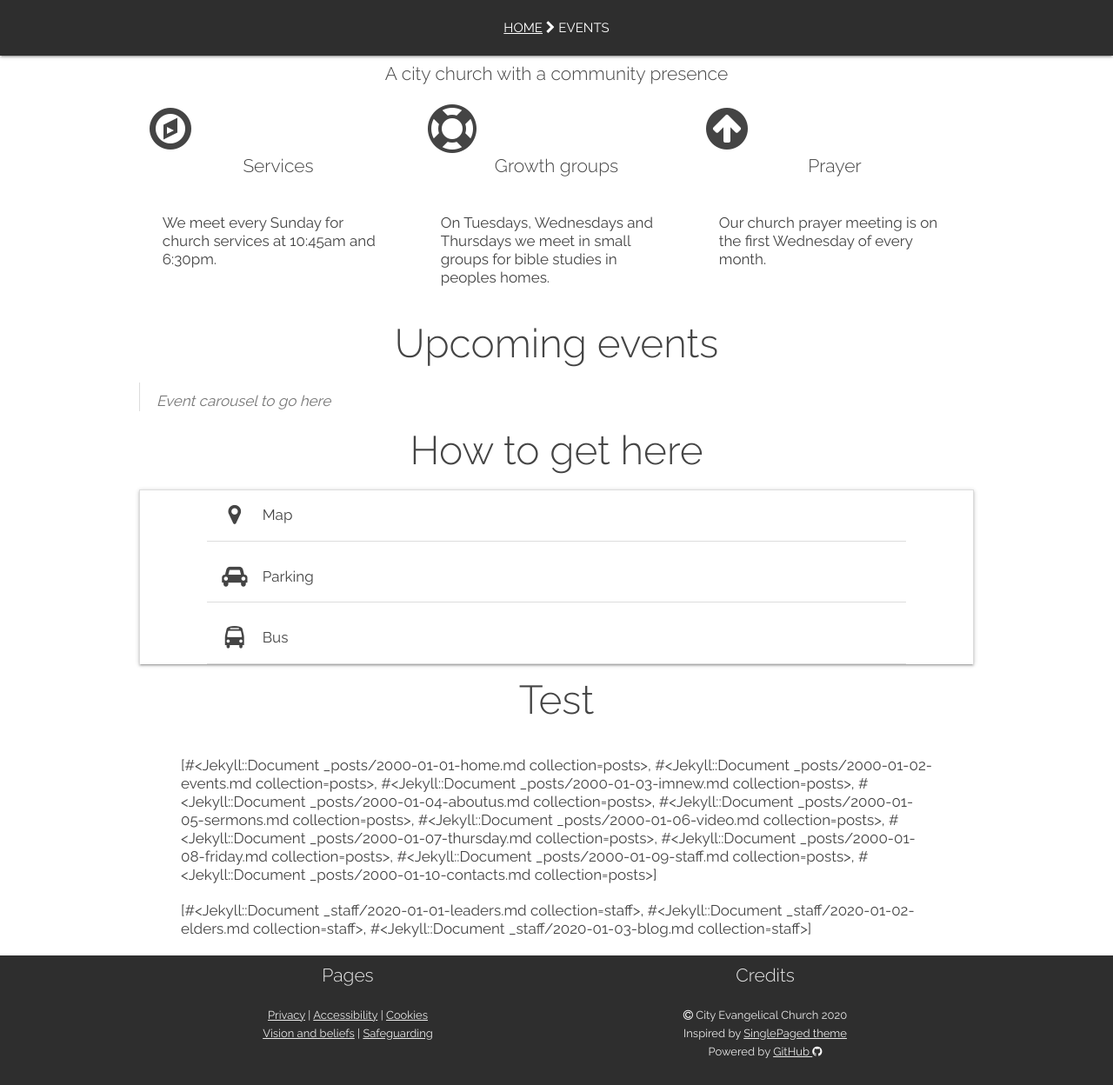
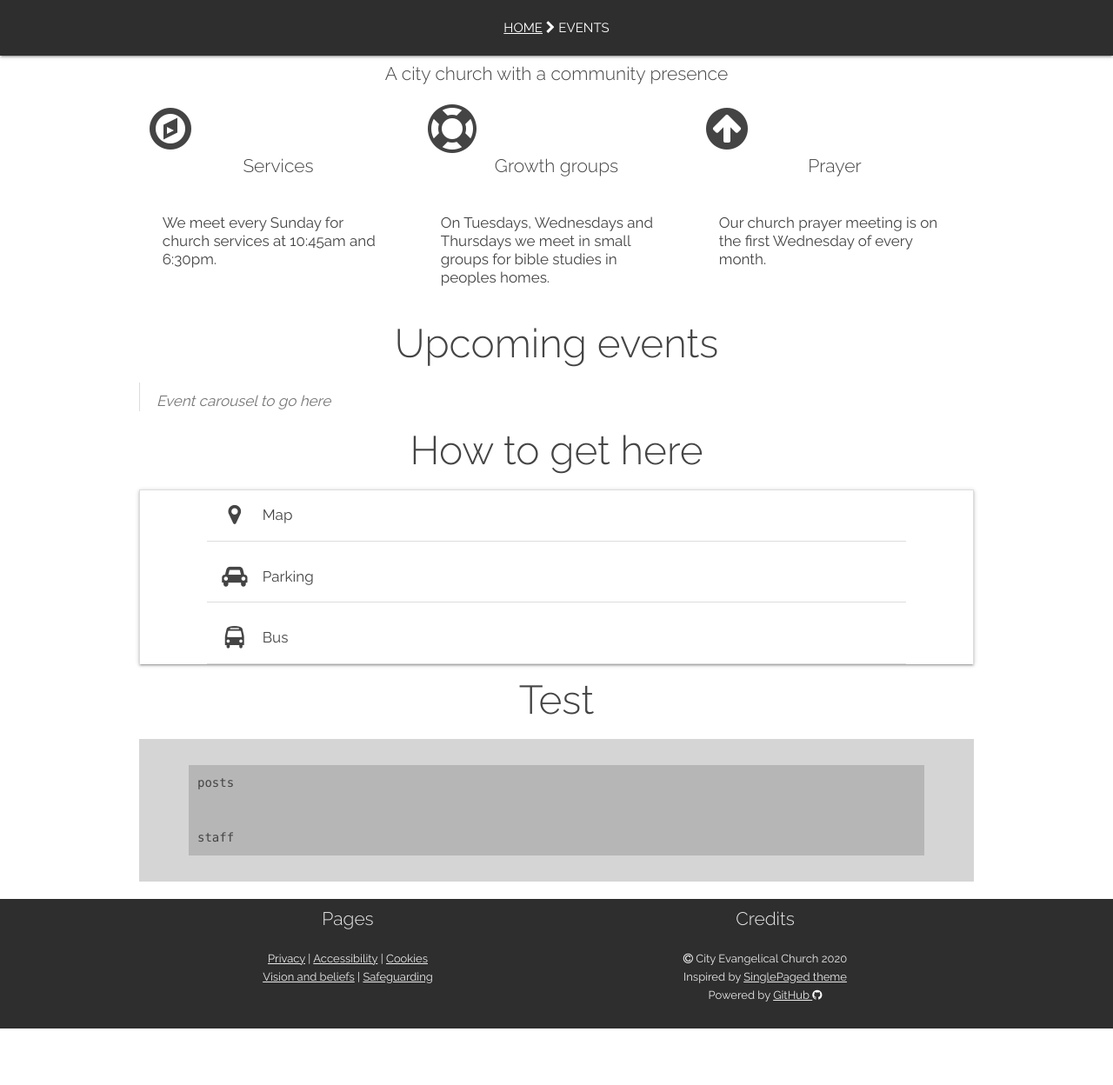
Before and after one commit to woodcock3/citychurch, a Jekyll site: the page built from _posts/2000-01-02-events.md, in a window 1280 px wide and 1248 px high. Shown: the whole window at 87% size. Built offline with Jekyll 4.4.1, drawn with Linux system fonts in a browser that asks for light colours; our own code applies the rules of GitHub Pages for plain Markdown files.

Commit message:
Update 2000-01-02-events.md

```diff
--- a/_posts/2000-01-02-events.md
+++ b/_posts/2000-01-02-events.md
@@ -56,6 +56,7 @@ Event carousel to go here
 
 
 
-{% for my_collections in site.collections %}
-  {{ my_collections }}
+{% for collection in site.collections %}
+  {% assign coll_name = collection.label %}
+    {{ coll_name }}
 {% endfor %}
```
